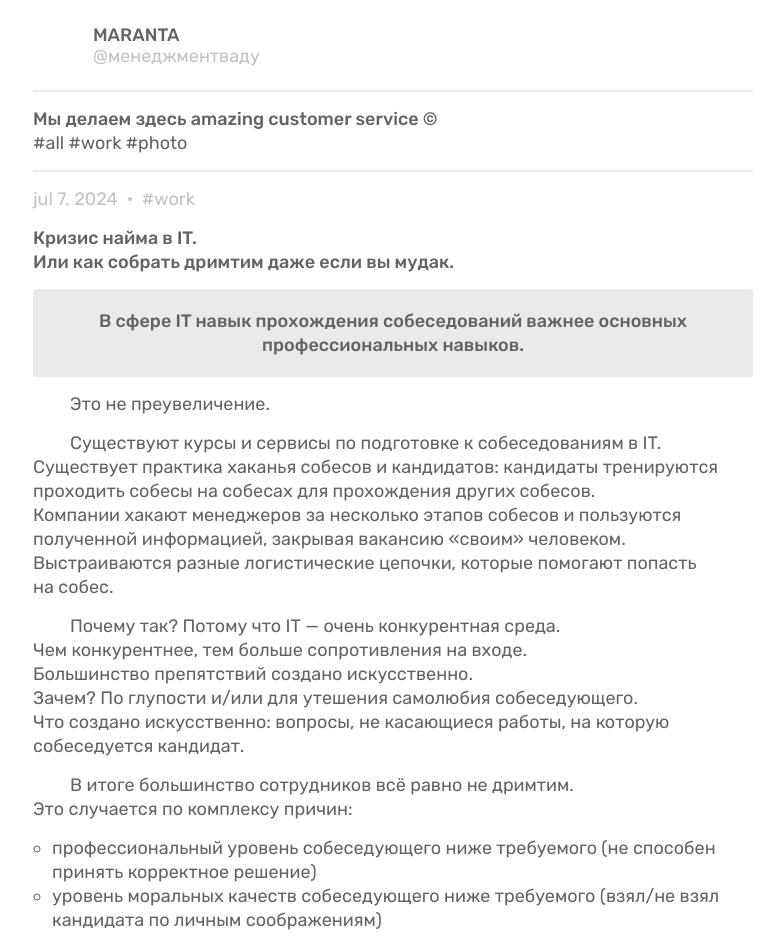
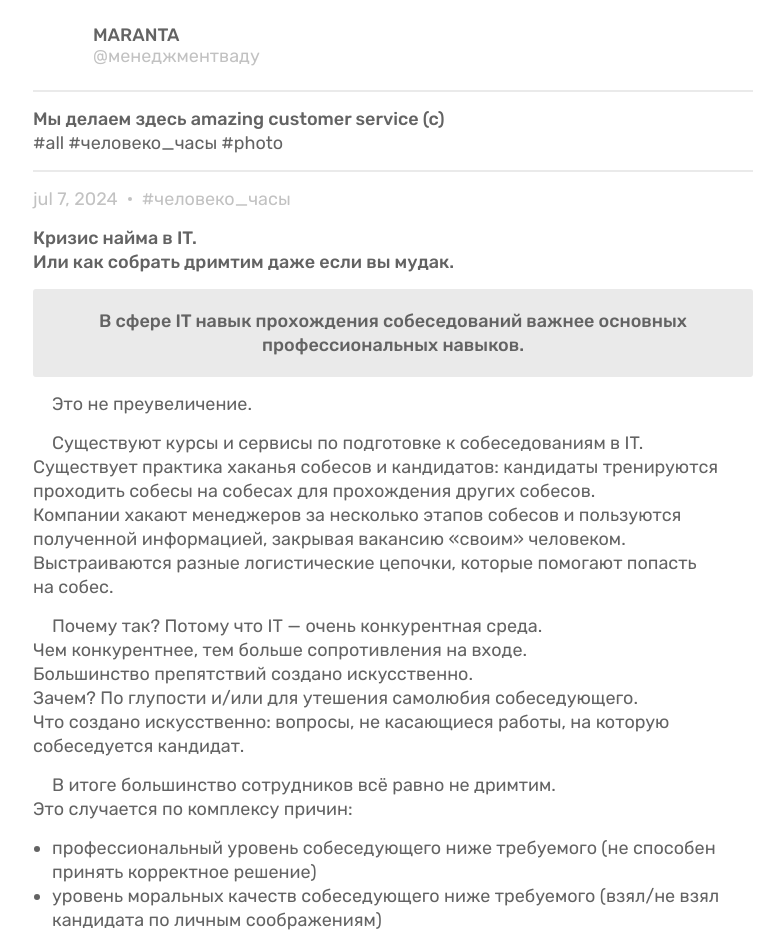
Before and after one commit to chvs/maranta.github.io, a Nuxt app: page /post/hr-crisis in a window 1280 px wide. Shown: the top 950 px of the page, without its empty margins (247-1031 px from the left). Built offline with nearby package versions, Linux system fonts and the light colour scheme.

Commit message:
style fix

```diff
--- a/components/Nav.vue
+++ b/components/Nav.vue
@@ -29,7 +29,7 @@ export default {
 <template>
   <div :class="rootClass">
     <h2 :class="$style.title">
-      Мы&nbsp;делаем здесь amazing customer service&nbsp;&copy;
+      Мы&nbsp;делаем здесь amazing customer service (c)
     </h2>
 
     <ul :class="$style.list">
--- a/constants/posts.js
+++ b/constants/posts.js
@@ -66,7 +66,7 @@ const createPosts = [
   },
 
   {
-    tags: ['work'],
+    tags: ['человеко_часы'],
     title: 'Кризис найма в&nbsp;IT.<br>Или как собрать дримтим даже если вы&nbsp;мудак.',
     image: '/img/hr.gif',
     text: 'В&nbsp;сфере&nbsp;IT навык прохождения собеседований важнее основных профессиональных навыков. Это не&nbsp;преувеличение.',
--- a/constants/tags.js
+++ b/constants/tags.js
@@ -1,5 +1,5 @@
 const TAGS = [
-  'work',
+  'человеко_часы',
   'photo',
 ];
 
--- a/pages/post/_id.vue
+++ b/pages/post/_id.vue
@@ -178,7 +178,7 @@ export default {
   }
 
   p {
-    text-indent: 37px;
+    text-indent: 19px;
     margin-bottom: 15px;
   }
 
@@ -189,7 +189,7 @@ export default {
   }
 
   ul, li {
-    list-style: circle;
+    list-style: disc;
   }
 
   ul {
@@ -232,7 +232,7 @@ export default {
 .footer {
   display: flex;
   justify-content: space-between;
-  padding: 15px 0;
+  padding: 15px 0 30px;
   border-top: 2px solid $mild;
 
   &_dark {
```
